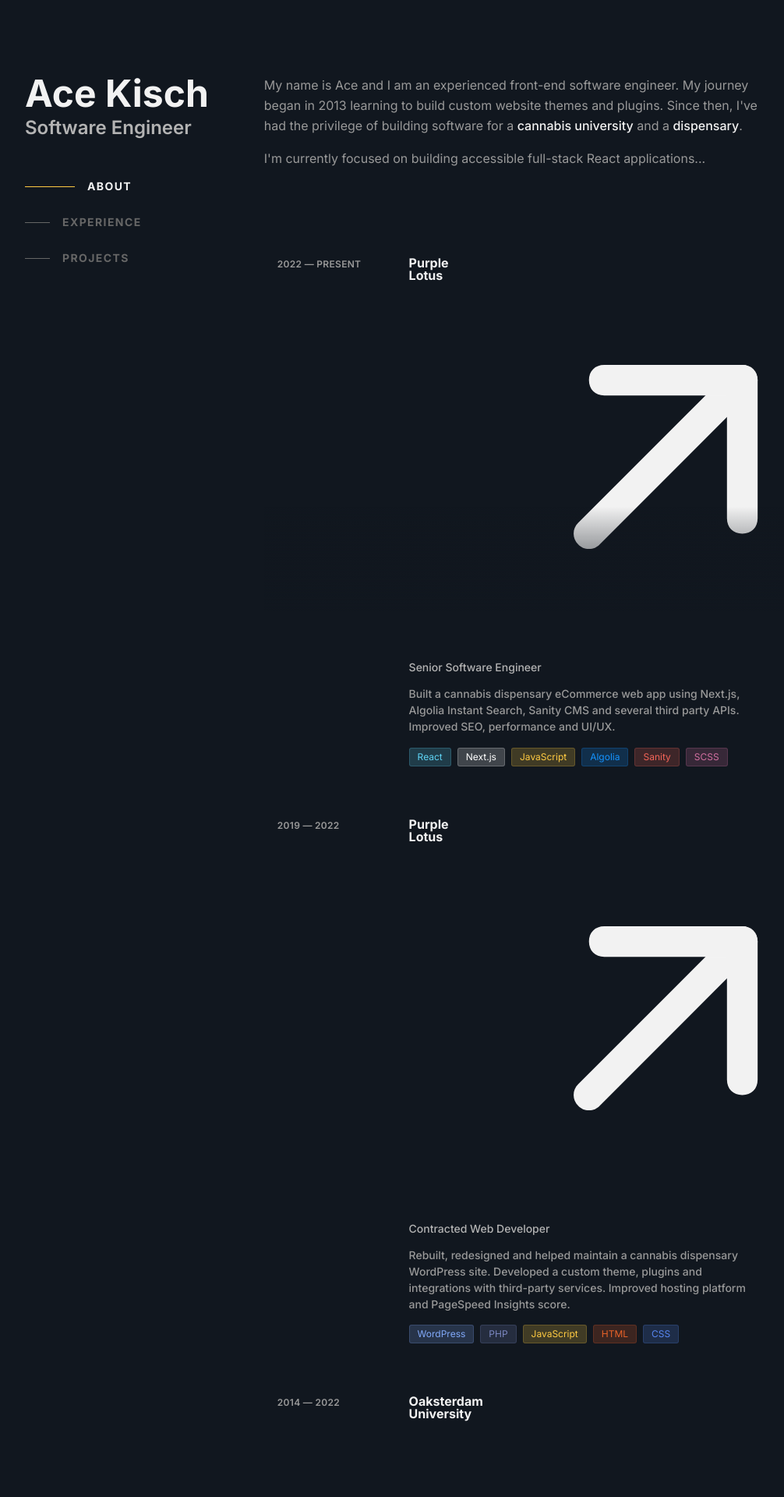
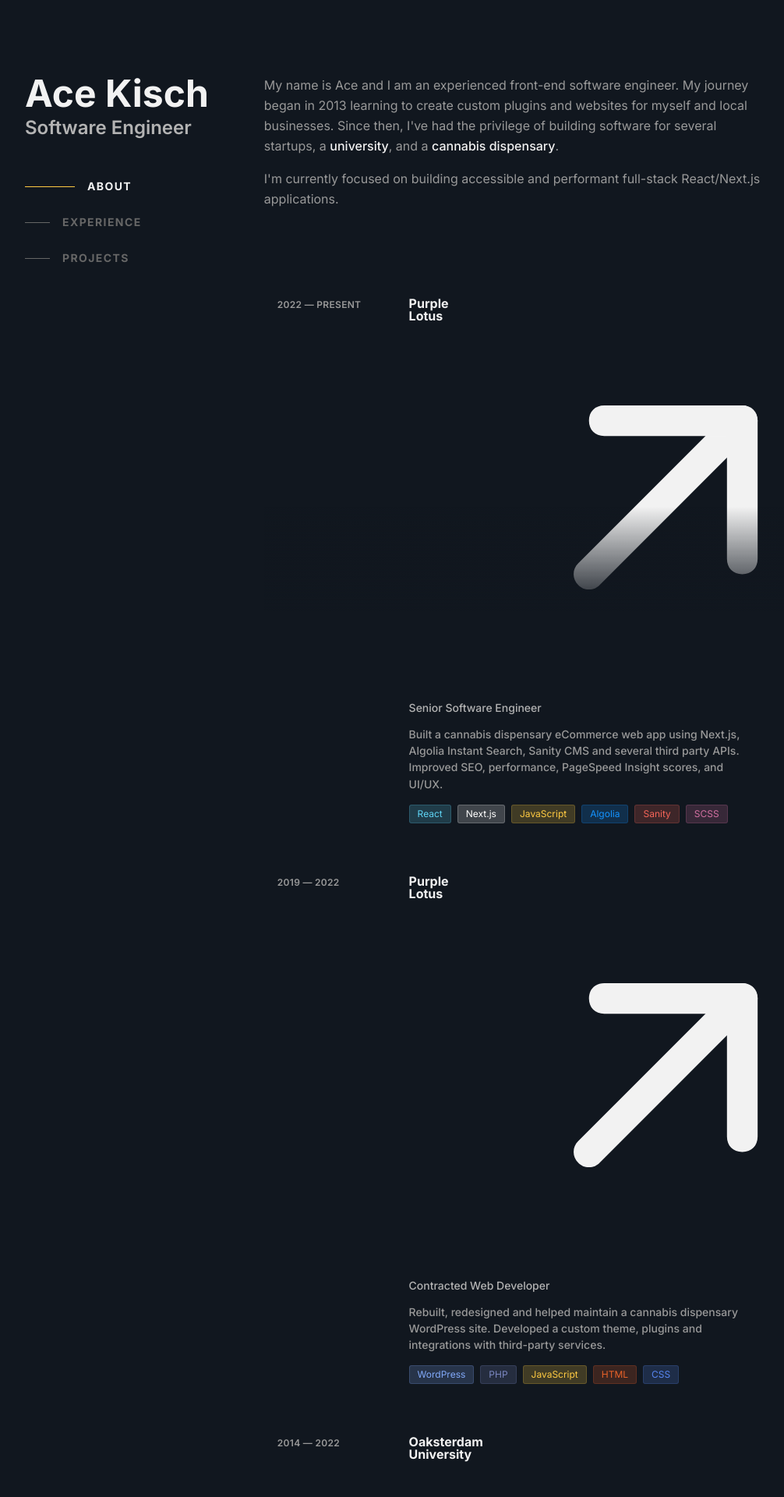
Before and after one commit to AceGK/portfolio-2024, a Next.js app: page / in a window 1280 px wide. Shown: the top 1920 px of the page at 78% size, without its empty margins (132-1138 px from the left). Built offline with nearby package versions, Linux system fonts and the light colour scheme.

Commit message:
variables and data update

```diff
--- a/app/page.js
+++ b/app/page.js
@@ -17,10 +17,10 @@ export default function Home() {
 
         <section id="about" className="about">
           <h2 className="full-bleed">About</h2>
-          <p>My name is Ace and I am an experienced front-end software engineer. My journey began in 2013 learning to build custom website themes and plugins. Since then, I&apos;ve had the privilege of building software for a <a href="#">cannabis university</a> and a <a href="#">dispensary</a>.
+          <p>My name is Ace and I am an experienced front-end software engineer. My journey began in 2013 learning to create custom plugins and websites for myself and local businesses. Since then, I&apos;ve had the privilege of building software for several startups, a <a href="#">university</a>, and a <a href="#">cannabis dispensary</a>.
           </p>
 
-          <p>I&apos;m currently focused on building accessible full-stack React applications... </p>
+          <p>I&apos;m currently focused on building accessible and performant full-stack React/Next.js applications. </p>
         </section>
 
         <section id="experience">
@@ -32,7 +32,7 @@ export default function Home() {
                 title="Purple Lotus"
                 subtitle="Senior Software Engineer"
                 href="https://purplelotus.vercel.app/"
-                body="Built a cannabis dispensary eCommerce web app using Next.js, Algolia Instant Search, Sanity CMS and several third party APIs. Improved SEO, performance and UI/UX."
+                body="Built a cannabis dispensary eCommerce web app using Next.js, Algolia Instant Search, Sanity CMS and several third party APIs. Improved SEO, performance, PageSpeed Insight scores, and UI/UX."
                 tags={["React", "Next.js", "JavaScript", "Algolia", "Sanity", "SCSS"]}
               />
             </li>
@@ -42,7 +42,7 @@ export default function Home() {
                 title="Purple Lotus"
                 subtitle="Contracted Web Developer"
                 href="https://plpcsanjose.com"
-                body="Rebuilt, redesigned and helped maintain a cannabis dispensary WordPress site. Developed a custom theme, plugins and integrations with third-party services. Improved hosting platform and PageSpeed Insights score."
+                body="Rebuilt, redesigned and helped maintain a cannabis dispensary WordPress site. Developed a custom theme, plugins and integrations with third-party services."
                 tags={["WordPress", "PHP", "JavaScript", "HTML", "CSS"]}
               />
             </li>
@@ -76,7 +76,7 @@ export default function Home() {
                 img="https://dummyimage.com/600x400/000/fff"
                 title="Periodic Table"
                 href="https://ace-periodic-table.vercel.app/"
-                body="Lorem ipsum dolor sit amet consectetur adipisicing elit. Distinctio rerum ad vel explicabo quisquam vero. Harum nemo distinctio. Dolores molestias dolor a asperiores"
+                body="An interactive periodic table with detailed information on each element."
                 tags={["React", "Next.js", "JavaScript", "SCSS"]}
               />
             </li>
@@ -85,19 +85,19 @@ export default function Home() {
                 img="https://dummyimage.com/600x400/000/fff"
                 title="Tip Calculator"
                 href="https://acegk.github.io/tip-calculator/"
-                body="A vanilla JS tip calculator that evaluates cost per person based on bill amount and tip %"
+                body="A tip calculator that evaluates the tip and total per person based on the bill amount, tip percentage and number of people."
                 tags={["HTML", "CSS", "JavaScript"]}
               />
             </li>
-            <li>
+            {/* <li>
               <Card
                 img="https://dummyimage.com/600x400/000/fff"
-                title="Leaflet.js Zipcode Map"
+                title="Delivery Zipcode Map"
                 href="https://acegk.github.io/"
-                body="Lorem ipsum dolor sit amet consectetur adipisicing elit. Distinctio rerum ad vel explicabo quisquam vero. Harum nemo distinctio. Dolores molestias dolor a asperiores"
-                tags={["React", "Next.js", "JavaScript", "SCSS"]}
+                body="An interactive map that highlights Bay Area zipcodes for displaying delivery zones."
+                tags={["React", "Next.js", "JavaScript", "Leaflet.js", "SCSS"]}
               />
-            </li>
+            </li> */}
             <li>
               <Card
                 img="https://dummyimage.com/600x400/000/fff"
--- a/app/styles/_variables.scss
+++ b/app/styles/_variables.scss
@@ -9,7 +9,8 @@ $colors: (
   css: rgb(88, 134, 241),
   html: rgb(233, 98, 40),
   php: rgb(123, 135, 193),
-  wp: rgb(129, 169, 249)
+  wp: rgb(129, 169, 249),
+  leaflet:rgb(175, 220, 89),
 );
 
 :root {
--- a/components/card/Card.module.scss
+++ b/components/card/Card.module.scss
@@ -105,7 +105,8 @@
     "HTML": html,
     "PHP": php,
     "WordPress": wp,
-    "JavaScript": js
+    "JavaScript": js,
+    "Leaflet.js": leaflet,
   );
   @each $type, $color-name in $data-types {
     &[data-type="#{$type}"] {
```
